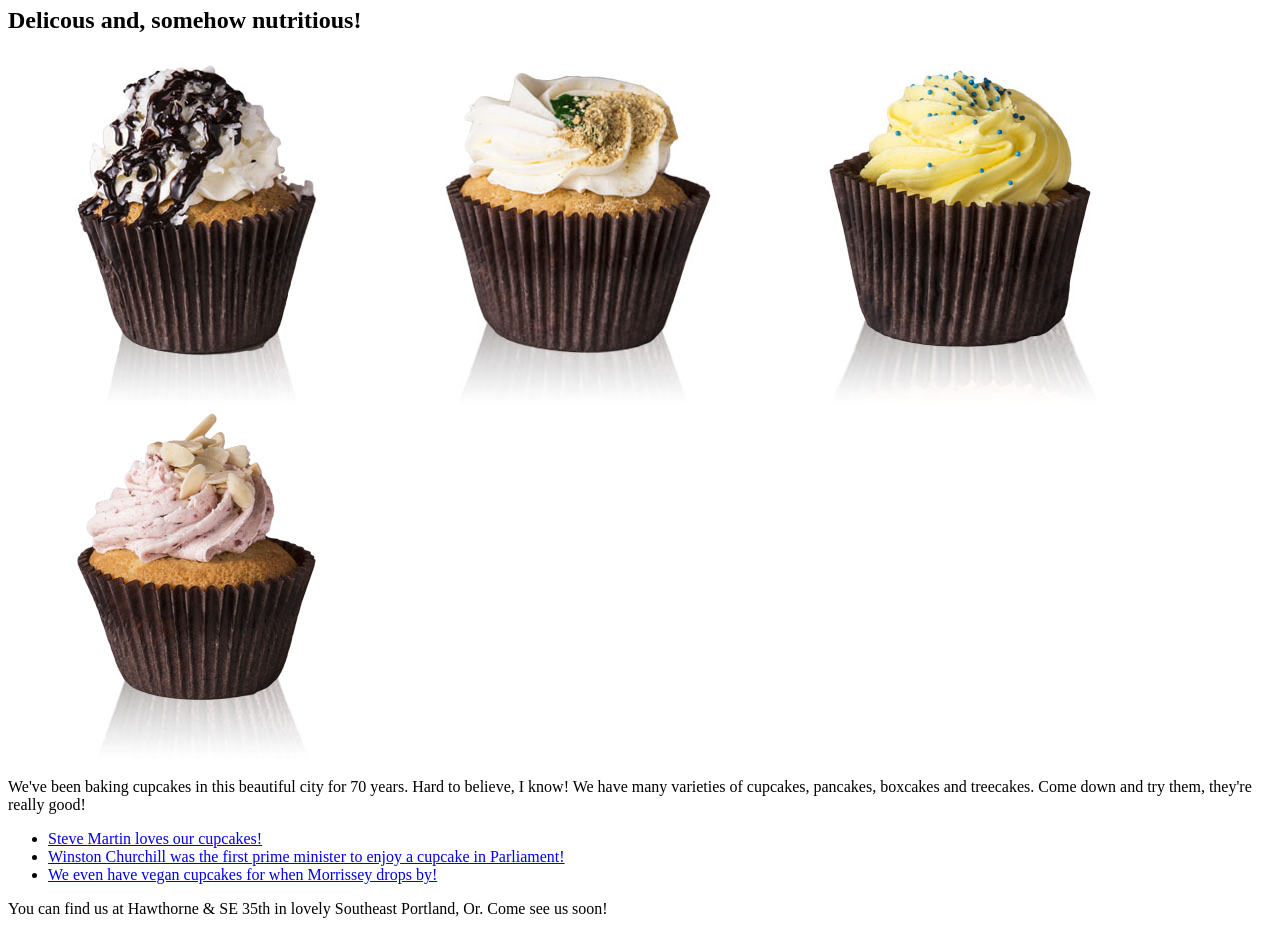
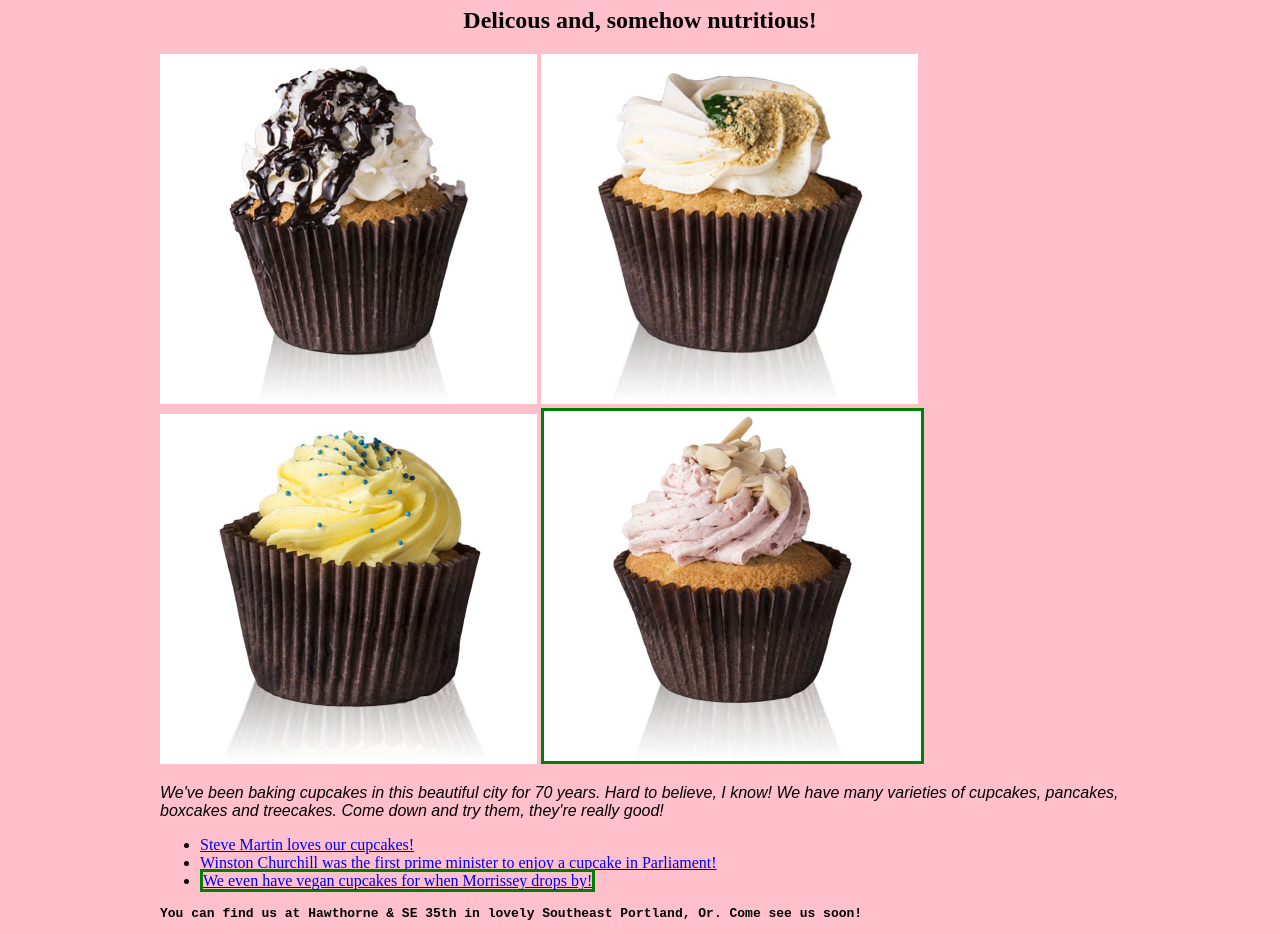
Before and after one commit to Brendangrubb/Cupcake, a plain HTML site: page index.html in a window 1280 px wide. Shown: the part 73-1007 px from the top of the page. Drawn offline with Linux system fonts and the light colour scheme.

Commit message:
add initial style

```diff
--- a/css/style.css
+++ b/css/style.css
@@ -0,0 +1,25 @@
+.history {
+  font-style: oblique;
+  font-family: fantasy;
+}
+
+.vegan {
+  border-style: solid;
+  border-color: green;
+  border-width: 3px;
+}
+
+.location {
+  font-weight: bolder;
+  font-family: monospace;
+}
+
+body {
+  margin: auto;
+  width: 75%;
+  align-content: center;
+  background-color: pink;
+}
+h1, h2 {
+  text-align: center;
+}
--- a/index.html
+++ b/index.html
@@ -12,17 +12,17 @@
     <img src="img/cupcake1.jpg" alt="Peanutbutter Cupcakes!">
     <img src="img/cupcake2.jpg" alt="Pumpkin Cupcakes!">
     <img src="img/cupcake3.jpg" alt="Lemon Cupcakes!">
-    <img src="img/cupcake4.jpg" alt="Vegan Strawberry Cupcakes!">
+    <img src="img/cupcake4.jpg" class="vegan" alt="Vegan Strawberry Cupcakes!">
 
-    <p>We've been baking cupcakes in this beautiful city for 70 years. Hard to believe, I know! We have many varieties of cupcakes, pancakes, boxcakes and treecakes. Come down and try them, they're really good!</p>
+    <p class="history">We've been baking cupcakes in this beautiful city for 70 years. Hard to believe, I know! We have many varieties of cupcakes, pancakes, boxcakes and treecakes. Come down and try them, they're really good!</p>
 
     <ul>
       <li><a href="https://en.wikipedia.org/wiki/Steve_Martin"> Steve Martin loves our cupcakes!</a></li>
       <li><a href="https://en.wikipedia.org/wiki/Winston_Churchill"> Winston Churchill was the first prime minister to enjoy a cupcake in Parliament!</a></li>
-      <li><a href="https://en.wikipedia.org/wiki/Morrissey">We even have vegan cupcakes for when Morrissey drops by!</a></li>
+      <li><a class="vegan" href="https://en.wikipedia.org/wiki/Morrissey">We even have vegan cupcakes for when Morrissey drops by!</a></li>
     </ul>
 
-    <p>You can find us at Hawthorne & SE 35th in lovely Southeast Portland, Or. Come see us soon!</P>
+    <p class="location">You can find us at Hawthorne & SE 35th in lovely Southeast Portland, Or. Come see us soon!</P>
 
   </body>
 </html>
```
